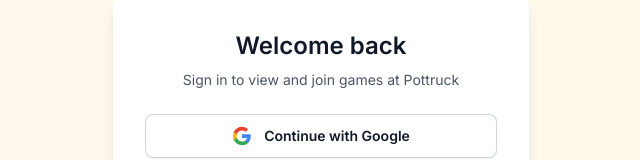
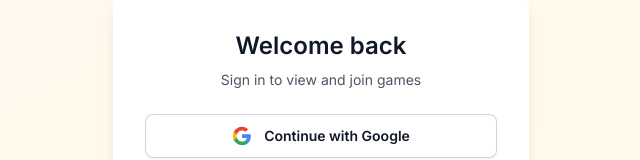
Before and after one commit to cguth7/basketball_elo_site, a Next.js app: page /login in a window 1280 px wide. Shown: the part 328-488 px from the top of the page, without its empty margins (319-959 px from the left). Built offline with nearby package versions, Linux system fonts and the light colour scheme.

Commit message:
Trigger redeploy

```diff
--- a/app/(auth)/login/page.tsx
+++ b/app/(auth)/login/page.tsx
@@ -20,7 +20,7 @@ export default function LoginPage() {
                 Welcome back
               </h2>
               <p className="mt-2 text-sm text-gray-600">
-                Sign in to view and join games at Pottruck
+                Sign in to view and join games
               </p>
             </div>
 
```
